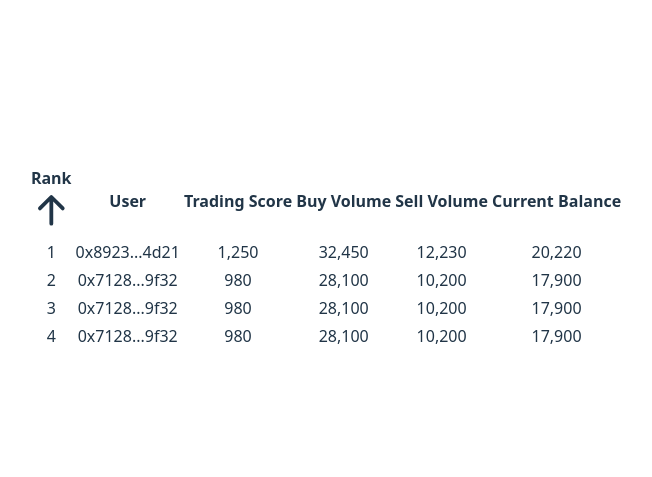
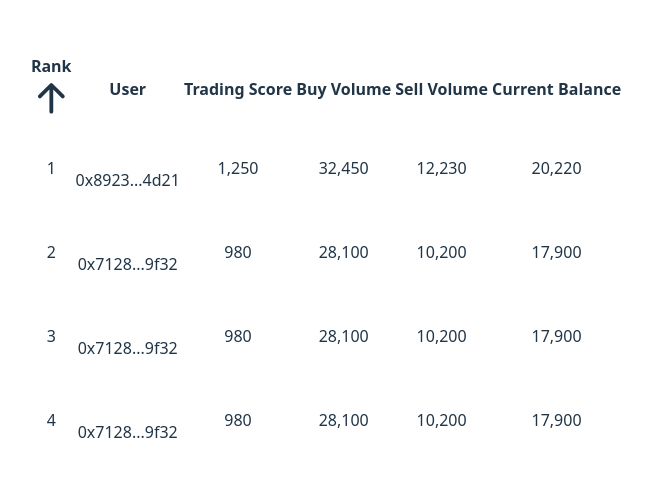
Before and after one commit to HenriLaurent/blub-trading-board-frontend, a React (Vite) app: page / in a window 1280 px wide. Shown: the part 143-620 px from the top of the page, without its empty margins (314-966 px from the left). Built offline with nearby package versions, Linux system fonts and the light colour scheme.

Commit message:
feat: trading board component

```diff
--- a/src/components/TradingBoard.tsx
+++ b/src/components/TradingBoard.tsx
@@ -4,6 +4,7 @@
 // Types for trader data
 export interface Trader {
   rank: number;
+  avatar: string;
   user: string;
   tradingScore: number;
   buyVolume: number;
@@ -138,7 +139,7 @@
     <div className={`overflow-x-auto max-w-7xl mx-auto w-full ${className}`}>
       <div className="bg-white p-4 rounded-lg shadow-lg">
         <table className="min-w-full">
-          <thead>
+          <thead className="font-gluten">
             <tr className="border-b border-gray-300 text-gray-500">
               <th
                 className="py-3 px-4 font-medium cursor-pointer text-left select-none"
@@ -232,7 +233,7 @@
               </th>
             </tr>
           </thead>
-          <tbody>
+          <tbody className="font-nunito">
             {sortedTraders.map((trader, index) => (
               <tr key={index} className="hover:bg-gray-50">
                 <td className="py-6 px-4">
@@ -257,17 +258,23 @@
                     )}
                   </div>
                 </td>
-                <td className="py-3 px-4 text-center">{trader.user}</td>
+                <td className="py-3 px-4 text-center">
+                  <div className="flex items-center justify-center gap-4 font-regular">
+                    <img src={trader.avatar} className="w-8 h-8 rounded-full" />
+
+                    <p>{trader.user}</p>
+                  </div>
+                </td>
                 <td className="py-3 px-4 text-[#FA73A0] text-center font-bold">
                   {formatNumber(trader.tradingScore)}
                 </td>
-                <td className="py-3 px-4 text-green-600 text-center">
+                <td className="py-3 px-4 text-green-500 text-center font-bold">
                   {formatNumber(trader.buyVolume)}
                 </td>
-                <td className="py-3 px-4 text-red-600 text-center">
+                <td className="py-3 px-4 text-red-500 text-center font-bold">
                   {formatNumber(trader.sellVolume)}
                 </td>
-                <td className="py-3 px-4 font-medium text-right">
+                <td className="py-3 px-4 text-slate-700 text-right font-bold">
                   {formatNumber(trader.currentBalance)}
                 </td>
               </tr>
```
